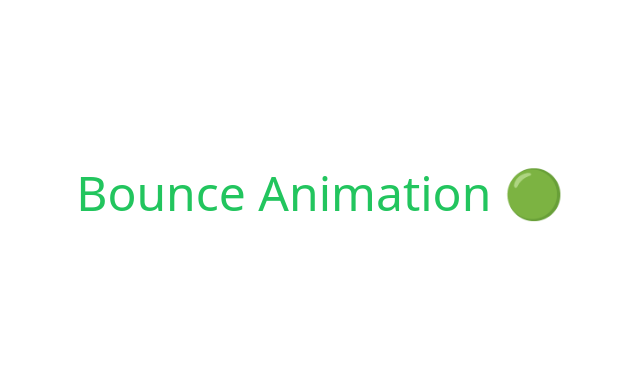
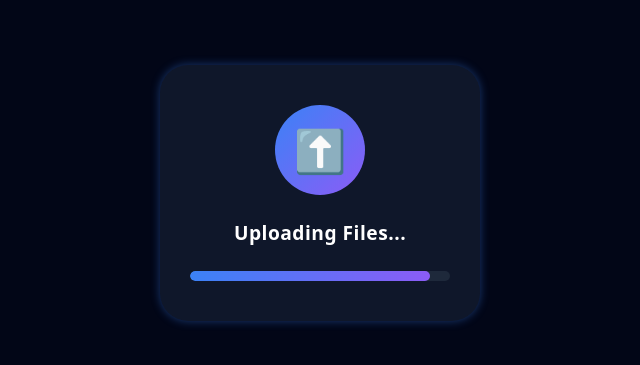
Before and after one commit to Rutuza/AnymatorApp, a React (Vite) app: page / in a window 1280 px wide. Shown: the part 207-572 px from the top of the page, without its empty margins (320-960 px from the left). Built offline with nearby package versions, Linux system fonts and the light colour scheme.

Commit message:
upload animation added

```diff
--- a/src/App.tsx
+++ b/src/App.tsx
@@ -1,11 +1,11 @@
 import './App.css';
-// import { Flip } from './assets/components/Flip';
-import { Bounce } from './assets/components/Bounce';
+
+import { Upload } from './assets/components/Upload';
 
 function App() {
   return (
     <>
-      <Bounce />
+      <Upload/>
     </>
   )
 }
--- /dev/null
+++ b/src/assets/components/Upload.tsx
@@ -0,0 +1,143 @@
+import React from "react";
+
+const uploadAnimation = `
+@keyframes floatUpload {
+  0% {
+    transform: translateY(0px);
+  }
+
+  50% {
+    transform: translateY(-18px);
+  }
+
+  100% {
+    transform: translateY(0px);
+  }
+}
+
+@keyframes progress {
+  0% {
+    width: 0%;
+  }
+
+  100% {
+    width: 100%;
+  }
+}
+
+@keyframes glow {
+  0% {
+    box-shadow: 0 0 10px rgba(59,130,246,0.4);
+  }
+
+  50% {
+    box-shadow: 0 0 30px rgba(59,130,246,0.9);
+  }
+
+  100% {
+    box-shadow: 0 0 10px rgba(59,130,246,0.4);
+  }
+}
+`;
+
+const containerStyle: React.CSSProperties = {
+  height: "100vh",
+  display: "flex",
+  justifyContent: "center",
+  alignItems: "center",
+  background: "#020617",
+};
+
+const cardStyle: React.CSSProperties = {
+  width: "320px",
+
+  padding: "40px 30px",
+
+  borderRadius: "28px",
+
+  background: "#0f172a",
+
+  display: "flex",
+
+  flexDirection: "column",
+
+  alignItems: "center",
+
+  gap: "24px",
+
+  animation: "glow 2s infinite ease-in-out",
+};
+
+const iconStyle: React.CSSProperties = {
+  width: "90px",
+  height: "90px",
+
+  borderRadius: "50%",
+
+  background: "linear-gradient(135deg,#3b82f6,#8b5cf6)",
+
+  display: "flex",
+  justifyContent: "center",
+  alignItems: "center",
+
+  fontSize: "42px",
+
+  color: "white",
+
+  animation: "floatUpload 2s infinite ease-in-out",
+};
+
+const textStyle: React.CSSProperties = {
+  color: "white",
+
+  fontSize: "1.2rem",
+
+  fontWeight: "bold",
+
+  letterSpacing: "0.5px",
+};
+
+const progressBarStyle: React.CSSProperties = {
+  width: "100%",
+  height: "10px",
+
+  background: "#1e293b",
+
+  borderRadius: "999px",
+
+  overflow: "hidden",
+};
+
+const progressStyle: React.CSSProperties = {
+  height: "100%",
+
+  borderRadius: "999px",
+
+  background: "linear-gradient(90deg,#3b82f6,#8b5cf6)",
+
+  animation: "progress 3s infinite",
+};
+
+function Upload() {
+  return (
+    <>
+      <style>{uploadAnimation}</style>
+
+      <div style={containerStyle}>
+        <div style={cardStyle}>
+          <div style={iconStyle}>⬆</div>
+
+          <div style={textStyle}>
+            Uploading Files...
+          </div>
+
+          <div style={progressBarStyle}>
+            <div style={progressStyle}></div>
+          </div>
+        </div>
+      </div>
+    </>
+  );
+}
+
+export { Upload };
```
